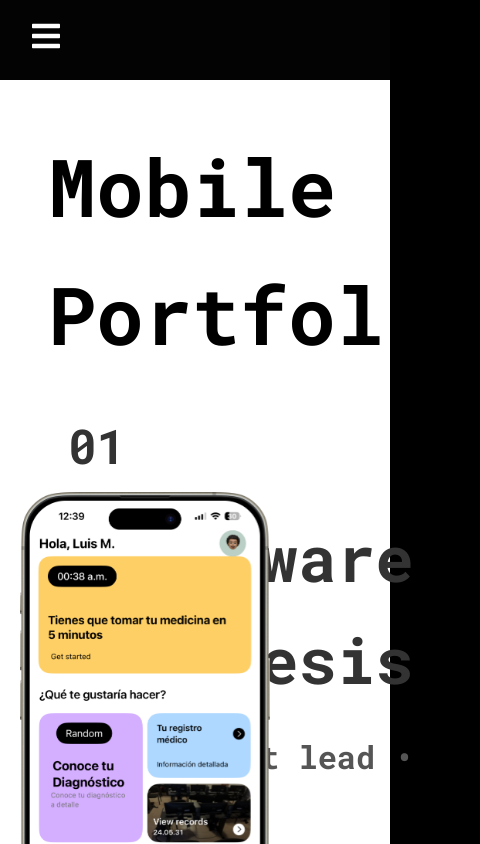
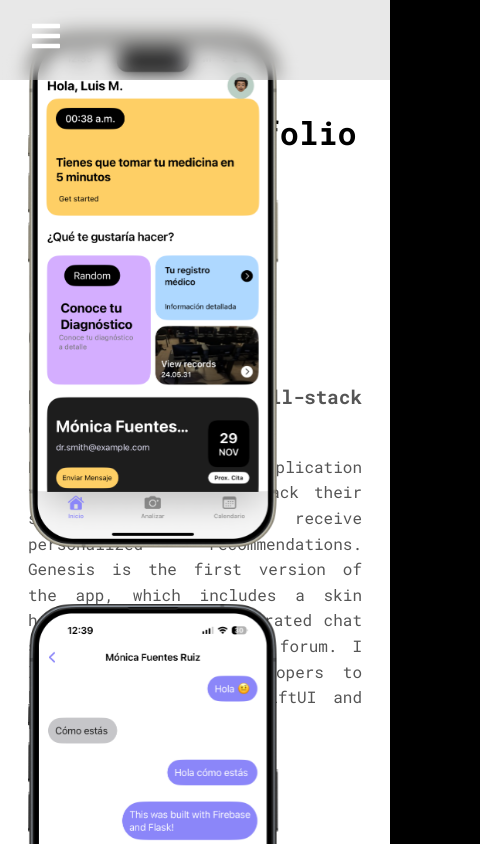
Before and after one commit to luisced/portfolio, a React (Create React App) app: page /portfolio in a window 390 px wide. Shown: the top 844 px of the page, 480 px wide, since content can reach past the window. Built offline with nearby package versions, Linux system fonts and the light colour scheme.

Commit message:
feat: added responsive for portfolio header

```diff
--- a/src/components/Portfolio/Portfolio.css
+++ b/src/components/Portfolio/Portfolio.css
@@ -1,11 +1,17 @@
 .portfolio {
 	width: 100%;
-	height: 350vh;
+	height: auto;
+	margin: 0;
 	background-color: #fff;
+	display: flex;
+	flex-direction: column;
+	overflow: hidden;
+	position: relative;
+	bottom: 100px;
 }
 
 .portfolio-category {
-	padding-top: 5vh;
+	padding-top: 10vh;
 	margin-left: 3rem;
 	font-size: 5rem;
 	color: var(--color-secondary-text);
@@ -27,3 +33,46 @@
 	opacity: 0;
 	transform: translateY(20px);
 }
+
+/* Responsive Styles */
+
+/* Screens up to 1200px */
+@media (max-width: 1200px) {
+	.portfolio-category {
+		font-size: 3.5rem;
+		padding-top: 14vh;
+	}
+
+	.project-wrapper {
+		padding: 0 2rem;
+	}
+}
+
+/* Screens up to 768px */
+@media (max-width: 768px) {
+	.portfolio-category {
+		font-size: 3rem;
+		margin-left: 1rem;
+		padding-top: 12vh;
+
+		text-align: center; /* Center align for smaller screens */
+	}
+
+	.project-wrapper {
+		padding: 0 1rem;
+	}
+}
+
+/* Screens up to 480px */
+@media (max-width: 480px) {
+	.portfolio-category {
+		font-size: 2rem;
+		margin-left: 1rem;
+		padding-top: 15vh;
+		text-align: center; /* Center align for smaller screens */
+	}
+
+	.project-wrapper {
+		padding: 0 0.5rem;
+	}
+}
--- a/src/components/ProjectOverview/ProjectOverview.css
+++ b/src/components/ProjectOverview/ProjectOverview.css
@@ -1,3 +1,4 @@
+/* General Styles */
 .project-overview {
 	padding: 20px;
 	display: flex;
@@ -108,11 +109,13 @@
 @media (max-width: 1200px) {
 	.project-overview {
 		flex-direction: column;
+		height: auto; /* Adjust height for better responsiveness */
 	}
 
 	.project-content,
 	.project-images {
 		padding-right: 0;
+		margin-left: 0;
 	}
 
 	.project-images {
@@ -121,6 +124,48 @@
 
 	.parallax-image {
 		position: static; /* Reset to normal flow for mobile */
+		width: 100%; /* Full width */
 		margin: 10px 0;
 	}
 }
+
+@media (max-width: 768px) {
+	.project-header h2 {
+		font-size: 3rem;
+	}
+
+	.project-header h3 {
+		font-size: 2.5rem;
+	}
+
+	.project-details h4 {
+		font-size: 1.5rem;
+	}
+
+	.project-details p {
+		font-size: 1.2rem;
+	}
+}
+
+@media (max-width: 480px) {
+	.project-header h2 {
+		font-size: 2rem;
+	}
+
+	.project-header h3 {
+		font-size: 2rem;
+	}
+
+	.project-details h4 {
+		font-size: 1.2rem;
+	}
+
+	.project-details p {
+		font-size: 1rem;
+	}
+
+	.parallax-image {
+		width: 100%; /* Full width for smaller screens */
+		margin: 5px 0; /* Adjust margin for spacing */
+	}
+}
--- a/src/components/ProjectOverview/ProjectOverview.jsx
+++ b/src/components/ProjectOverview/ProjectOverview.jsx
@@ -6,27 +6,27 @@
 const defaultImages = [
 	// Image 1
 	{
-		y: [0, -250],
+		y: [0, -210],
 		x: [0, 0],
-		speed: 10,
+		speed: 20,
 	},
 	// Image 2
 	{
-		y: [50, -250],
+		y: [50, -200],
 		x: [0, 0],
-		speed: 10,
+		speed: 20,
 	},
 	// Image 3
 	{
-		y: [90, -250],
+		y: [90, -210],
 		x: [0, 0],
-		speed: -5,
+		speed: 5,
 	},
 	// Image 4
 	{
-		y: [100, -250],
+		y: [100, -190],
 		x: [0, 0],
-		speed: -9,
+		speed: 9,
 	},
 ];
 
```
Also changed, not shown: src/components/Background/Background.css (added, +129 -0 lines), src/components/Background/Background.jsx (added, +19 -0 lines).
